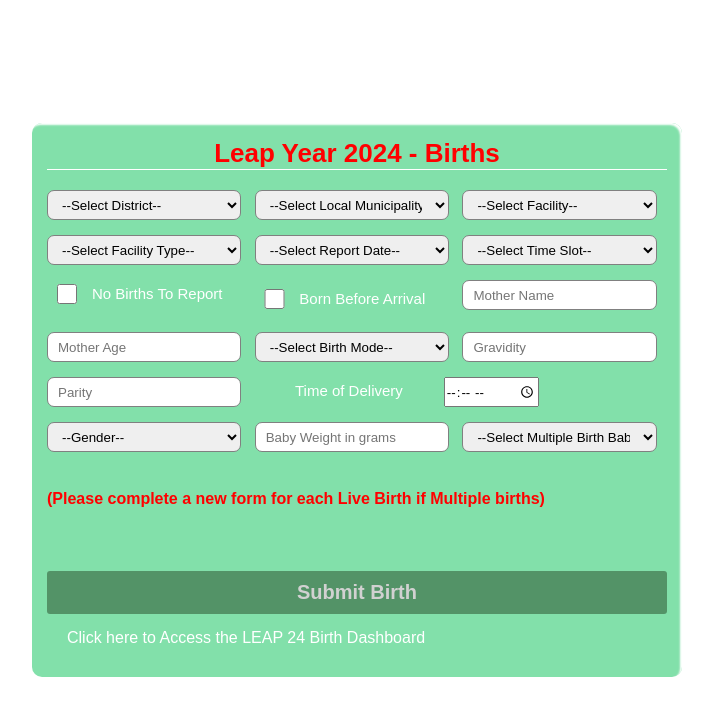
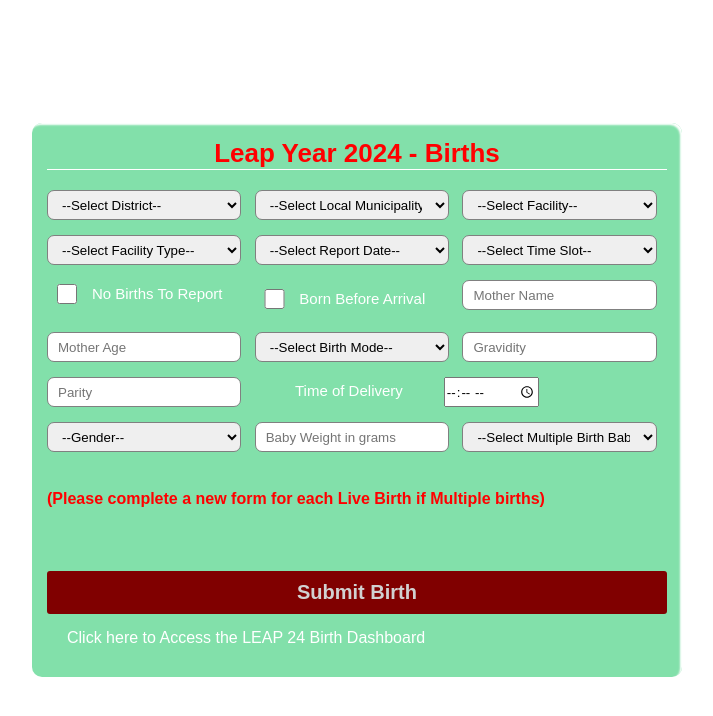
Before and after one commit to BoetaV/ecLeap24, a plain HTML site: page index.html in a window 1280 px wide. Shown: the whole page, without its empty margins (283-996 px from the left). Drawn offline with Linux system fonts and the light colour scheme.

Commit message:
Update index.html

```diff
--- a/index.html
+++ b/index.html
@@ -150,11 +150,11 @@ body{
     border:none;
     border-radius: 3px;
     color: rgb(209, 209, 209);
-    background: rgba(63, 114, 76, 0.7);
+    background: maroon;
 }
 
 .form-submit-btn input:hover{
-    background: rgba(56, 204, 93, 0.603);
+    background: purple;
     color: rgb(255, 255, 255);
 }
 
```
